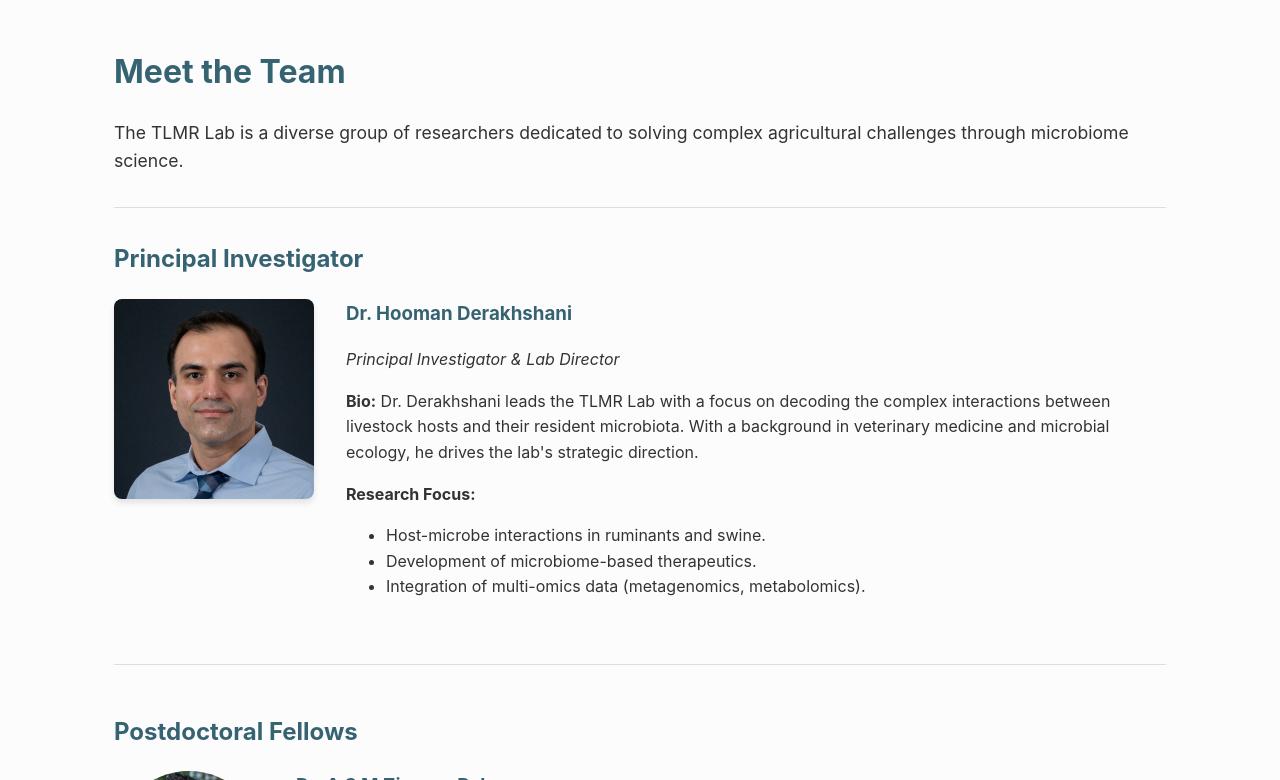
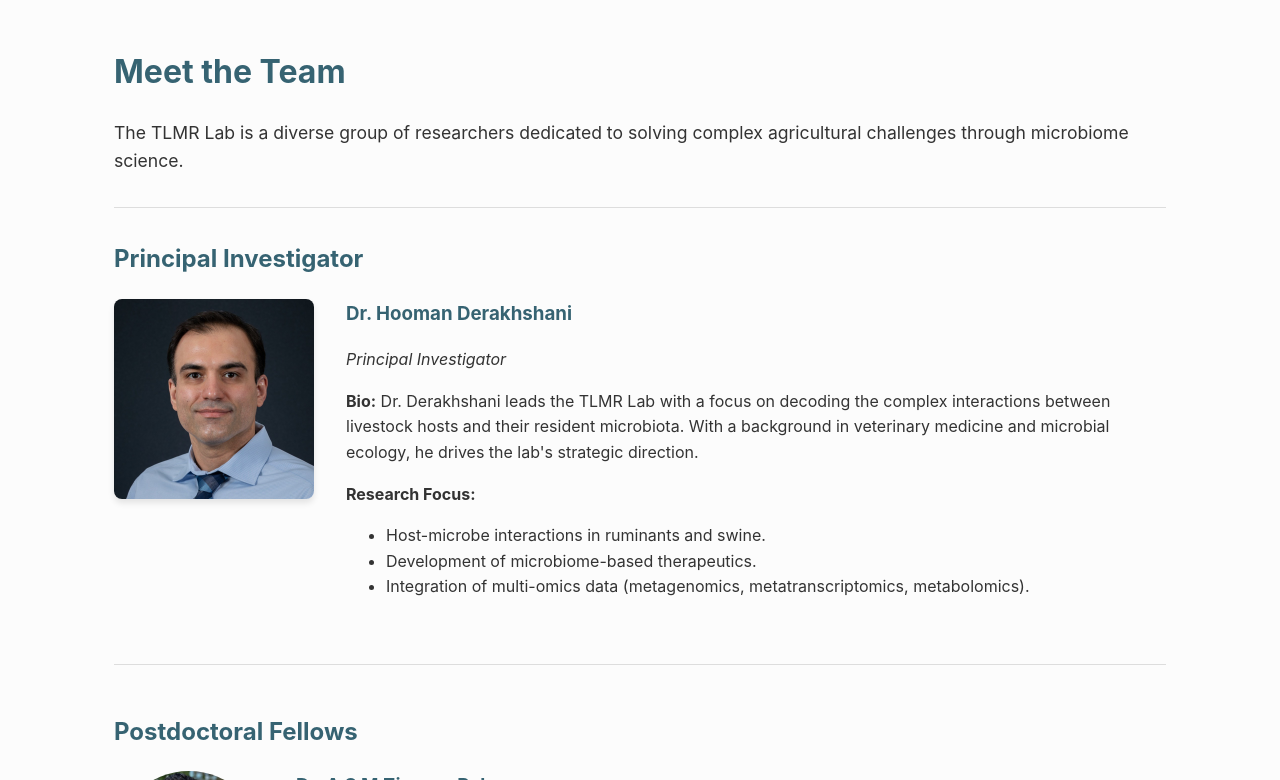
Before and after one commit to TLMicrobiomeLab/tlmicrobiomelab.github.io, a Jekyll site: the page built from people.html, in a window 1280 px wide and 900 px high, cut to the strip 120-900 px from the top of the window. Built offline with Jekyll 4.4.1, drawn with Linux system fonts in a browser that asks for light colours.

Commit message:
Revise Dr. Derakhshani's title and research focus
Updated the title and research focus of Dr. Hooman Derakhshani.

```diff
--- a/people.html
+++ b/people.html
@@ -21,7 +21,7 @@ permalink: /people/
 
         <div style="flex: 1; min-width: 300px;">
             <h3 style="margin-top: 0; color: #366372;">Dr. Hooman Derakhshani</h3>
-            <p><em>Principal Investigator & Lab Director</em></p>
+            <p><em>Principal Investigator</em></p>
 
             <p><strong>Bio:</strong> Dr. Derakhshani leads the TLMR Lab with a focus on decoding the complex interactions between livestock hosts and their resident microbiota. With a background in veterinary medicine and microbial ecology, he drives the lab's strategic direction.</p>
 
@@ -29,7 +29,7 @@ permalink: /people/
             <ul>
                 <li>Host-microbe interactions in ruminants and swine.</li>
                 <li>Development of microbiome-based therapeutics.</li>
-                <li>Integration of multi-omics data (metagenomics, metabolomics).</li>
+                <li>Integration of multi-omics data (metagenomics, metatranscriptomics, metabolomics).</li>
             </ul>
         </div>
     </div>
```
